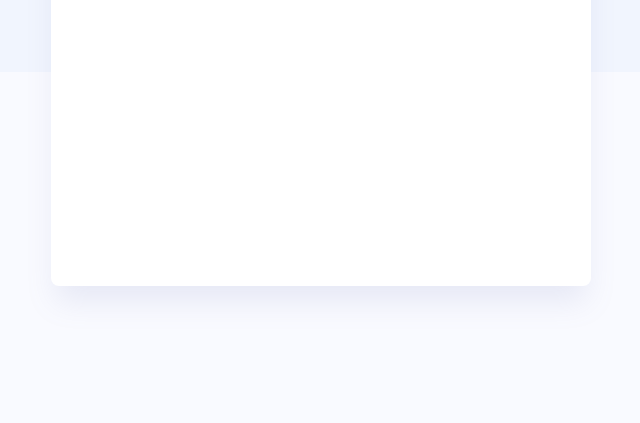
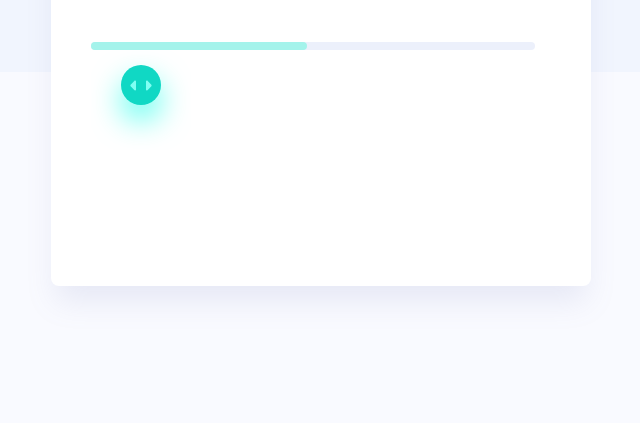
Before and after one commit to BYCODDE/interactive-pricing-component, a plain HTML site: page index.html in a window 1280 px wide. Shown: the part 377-800 px from the top of the page, without its empty margins (319-959 px from the left). Drawn offline with Linux system fonts and the light colour scheme.

Commit message:
almost half made!

```diff
--- a/index.html
+++ b/index.html
@@ -34,6 +34,7 @@
       </section>
     </header>
     <main class="main_container">
+      <!-- <section class="main_section"> -->
       <section class="section_1">
         <h3 id="views">100K PAGEVIEWS</h3>
         <div class="price_month">
@@ -41,6 +42,83 @@
           <span id="month">/ month</span>
         </div>
       </section>
+      <section class="section_2">
+        <div class="main_measure">
+          <div class="green_measure"></div>
+          <svg class="green_measureSvg"
+            xmlns="http://www.w3.org/2000/svg"
+            width="100"
+            height="100"
+            viewBox="0 0 100 100"
+            fill="none"
+          >
+            <g filter="url(#filter0_d_0_136)">
+              <circle cx="50" cy="35" r="20" fill="#10D8C4" />
+            </g>
+            <mask
+              id="mask0_0_136"
+              style="mask-type: luminance"
+              maskUnits="userSpaceOnUse"
+              x="30"
+              y="15"
+              width="40"
+              height="40"
+            >
+              <circle cx="50" cy="35" r="20" fill="white" />
+            </mask>
+            <g mask="url(#mask0_0_136)"></g>
+            <path
+              fill-rule="evenodd"
+              clip-rule="evenodd"
+              d="M56.7348 30.8794C56.1174 30.2105 55 30.6473 55 31.5577V39.4423C55 40.3527 56.1174 40.7895 56.7348 40.1206L60.3739 36.1783C60.7275 35.7952 60.7275 35.2048 60.3739 34.8217L56.7348 30.8794Z"
+              fill="#80FFF3"
+            />
+            <path
+              fill-rule="evenodd"
+              clip-rule="evenodd"
+              d="M43.2652 30.8794C43.8826 30.2105 45 30.6473 45 31.5577V39.4423C45 40.3527 43.8826 40.7895 43.2652 40.1206L39.6261 36.1783C39.2725 35.7952 39.2725 35.2048 39.6261 34.8217L43.2652 30.8794Z"
+              fill="#80FFF3"
+            />
+            <defs>
+              <filter
+                id="filter0_d_0_136"
+                x="0"
+                y="0"
+                width="100"
+                height="100"
+                filterUnits="userSpaceOnUse"
+                color-interpolation-filters="sRGB"
+              >
+                <feFlood flood-opacity="0" result="BackgroundImageFix" />
+                <feColorMatrix
+                  in="SourceAlpha"
+                  type="matrix"
+                  values="0 0 0 0 0 0 0 0 0 0 0 0 0 0 0 0 0 0 127 0"
+                  result="hardAlpha"
+                />
+                <feOffset dy="15" />
+                <feGaussianBlur stdDeviation="15" />
+                <feColorMatrix
+                  type="matrix"
+                  values="0 0 0 0 0 0 0 0 0 1 0 0 0 0 0.905028 0 0 0 0.6 0"
+                />
+                <feBlend
+                  mode="normal"
+                  in2="BackgroundImageFix"
+                  result="effect1_dropShadow_0_136"
+                />
+                <feBlend
+                  mode="normal"
+                  in="SourceGraphic"
+                  in2="effect1_dropShadow_0_136"
+                  result="shape"
+                />
+              </filter>
+            </defs>
+          </svg>
+        </div>
+      </section>
+      <!-- </section> -->
     </main>
 
     <script src="./script.js"></script>
--- a/styles.css
+++ b/styles.css
@@ -53,6 +53,7 @@ body {
   box-shadow: 0px 20px 30px -5px rgba(127, 137, 185, 0.15);
   position: absolute;
   margin-top: 266px;
+  padding: 40px;
 }
 .section_1 {
   display: flex;
@@ -70,22 +71,46 @@ body {
   letter-spacing: 2px;
   text-transform: uppercase;
 }
-.price_month{
+.price_month {
   color: #293356;
-text-align: right;
   font-family: Manrope;
   font-size: 40px;
   font-style: normal;
   font-weight: 800;
   line-height: normal;
   letter-spacing: -1px;
+  align-items: center;
+  display: flex;
 }
 #month {
-  color: #848EAD;
+  color: #848ead;
   text-align: center;
   font-family: Manrope;
   font-size: 16px;
   font-style: normal;
   font-weight: 600;
   line-height: normal;
+  margin-left: 8px;
 }
+.main_measure {
+  width: 444px;
+  height: 8px;
+  border-radius: 5px;
+  background: #ecf0fb;
+}
+
+.green_measure {
+  width: 216px;
+  height: 8px;
+  border-radius: 5px;
+  background: #a4f3eb;
+}
+.section_2 {
+  display: flex;
+  margin-top: 58px;
+}
+.green_measureSvg{
+
+}
+/* .main_section {
+} */
```
Lines whose indentation alone changed are shown as unchanged.
